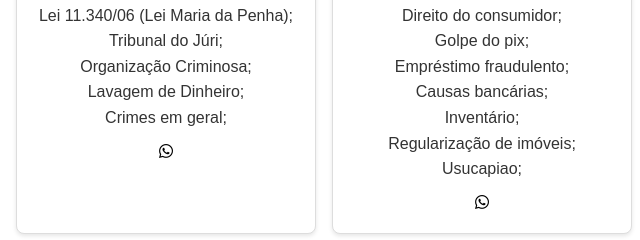
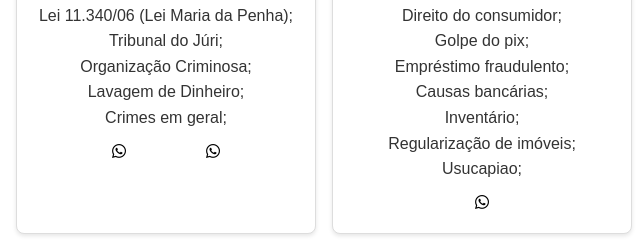
Before and after one commit to brayancardoso/Site-Advogados, a plain HTML site: page index.html in a window 1280 px wide. Shown: the part 1220-1460 px from the top of the page, 0-640 px from the left. Drawn offline with nearby package versions, Linux system fonts and the light colour scheme.

Commit message:
Update index.html

```diff
--- a/index.html
+++ b/index.html
@@ -61,6 +61,7 @@
                           </ul>
                         <div class="card-contato">
                         <li><a href="https://wa.me/6294949219" target="_blank" rel="noopener noreferrer"><i class="fa-brands fa-whatsapp fa-bounce"></i></a></li> <!-- Link para WhatsApp -->
+                         <li><a href="https://wa.me/61996808233" target="_blank"><i class="fa-brands fa-whatsapp fa-bounce"></i></a></li> <!-- Link para WhatsApp -->
                     </div>
                     </div>
                     <div class="card"> <!-- Cartão de serviço -->
```
